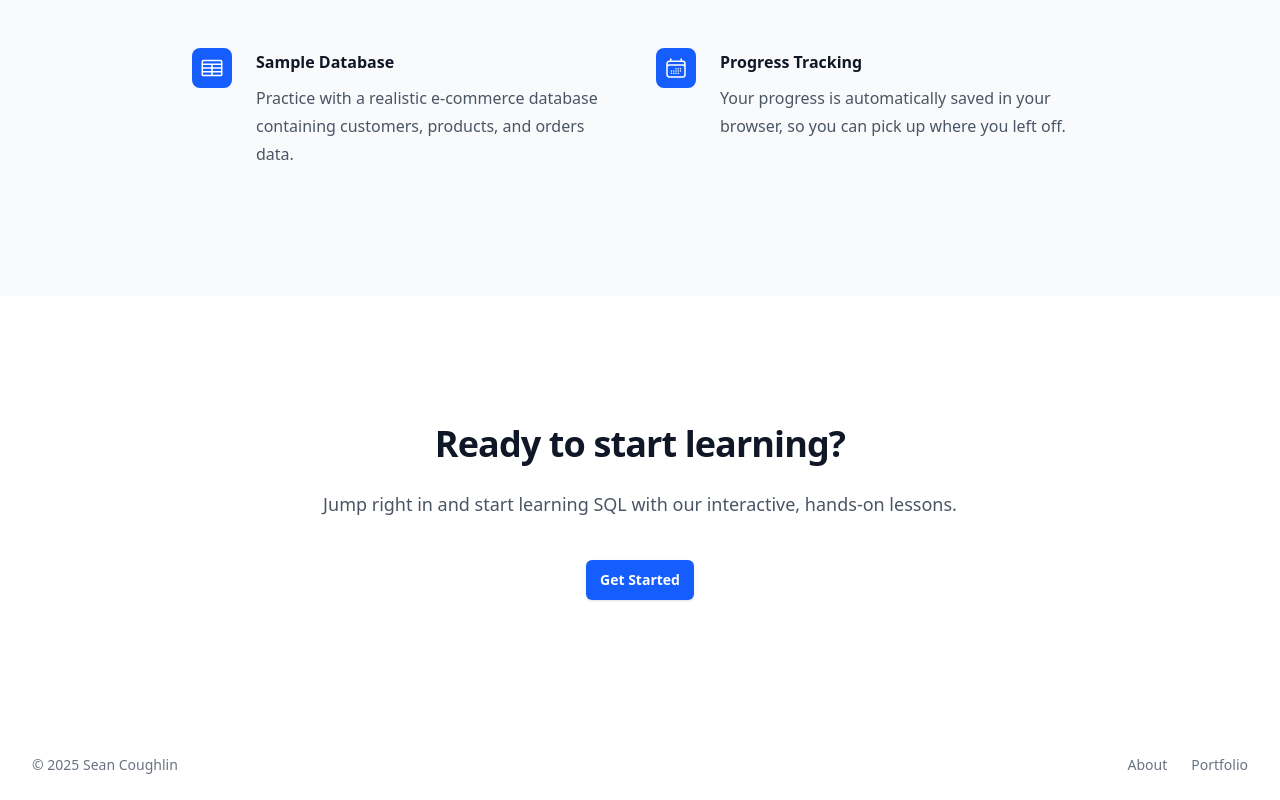
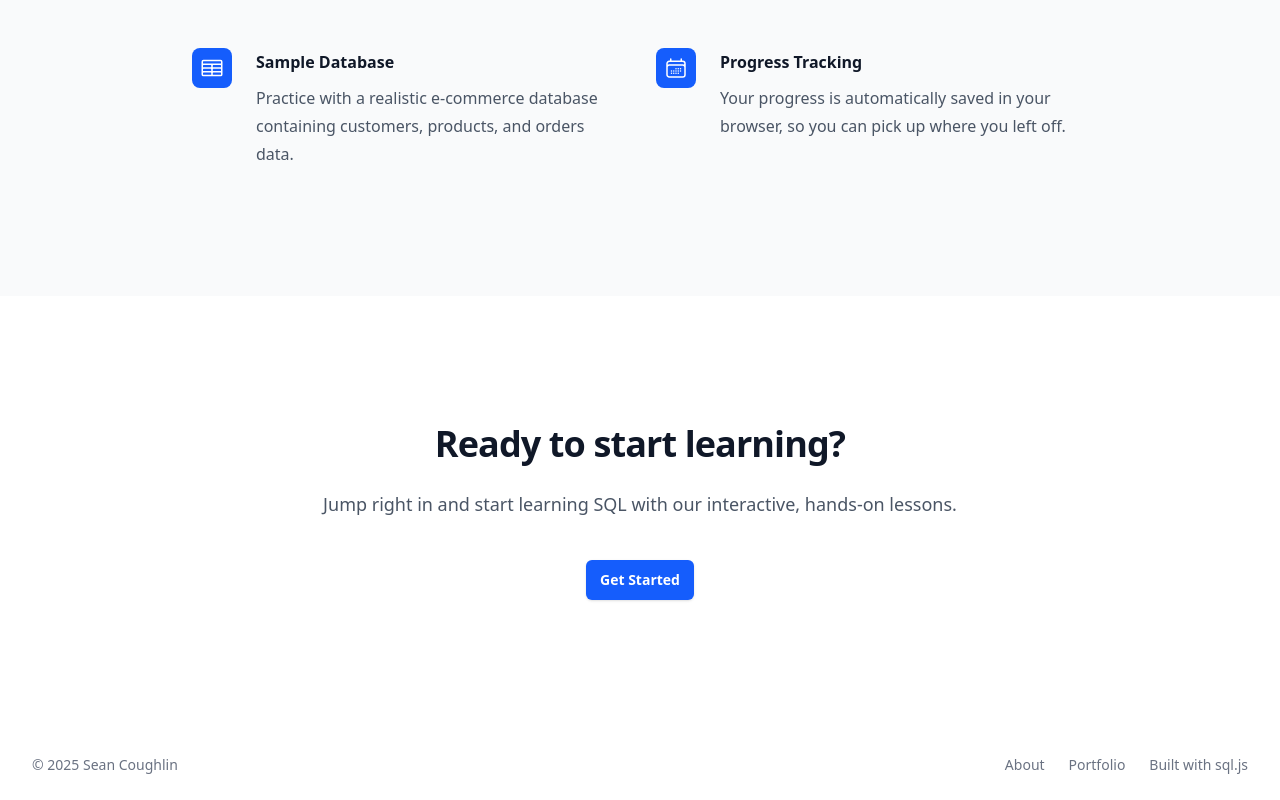
Before and after one commit to Scc33/BuddySQL, a Next.js app: page / in a window 1280 px wide. Shown: the part 1168-1968 px from the top of the page. Built offline with nearby package versions, Linux system fonts and the light colour scheme.

Commit message:
Update footer

```diff
--- a/components/layout/Footer.tsx
+++ b/components/layout/Footer.tsx
@@ -21,9 +21,18 @@ export default function Footer() {
             href="https://portfolio.seancoughlin.me"
             className="text-gray-400 hover:text-gray-500"
           >
-            <span className="sr-only">Privacy</span>
+            <span className="sr-only">Portfolio</span>
             <span className="text-sm text-gray-500 hover:text-gray-900">
               Portfolio
+            </span>
+          </a>
+          <a
+            href="https://github.com/sql-js/sql.js"
+            className="text-gray-400 hover:text-gray-500"
+          >
+            <span className="sr-only">Built with SQL.js</span>
+            <span className="text-sm text-gray-500 hover:text-gray-900">
+              Built with sql.js
             </span>
           </a>
         </div>
```
